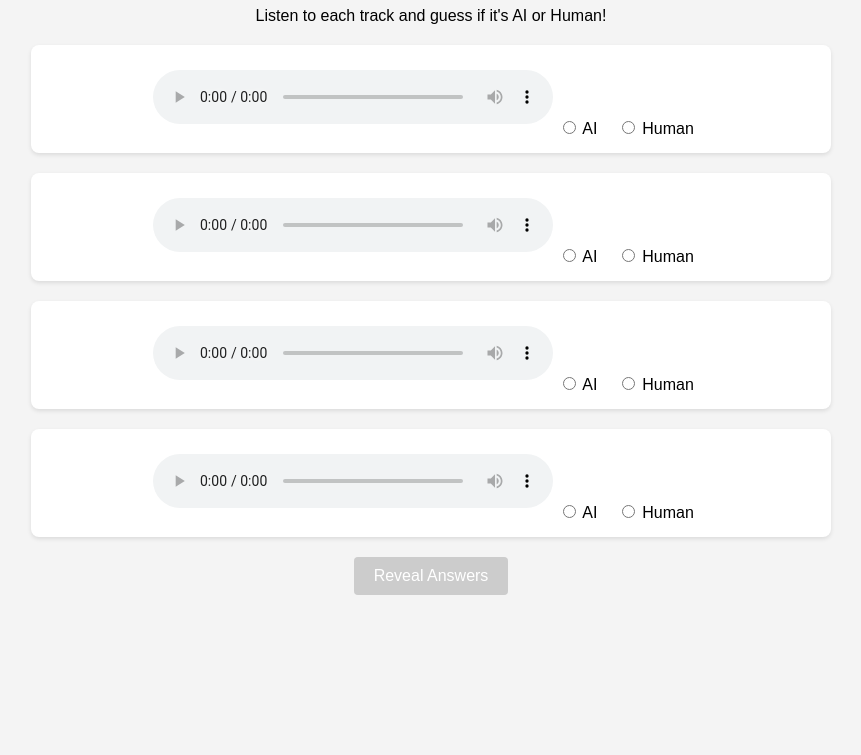
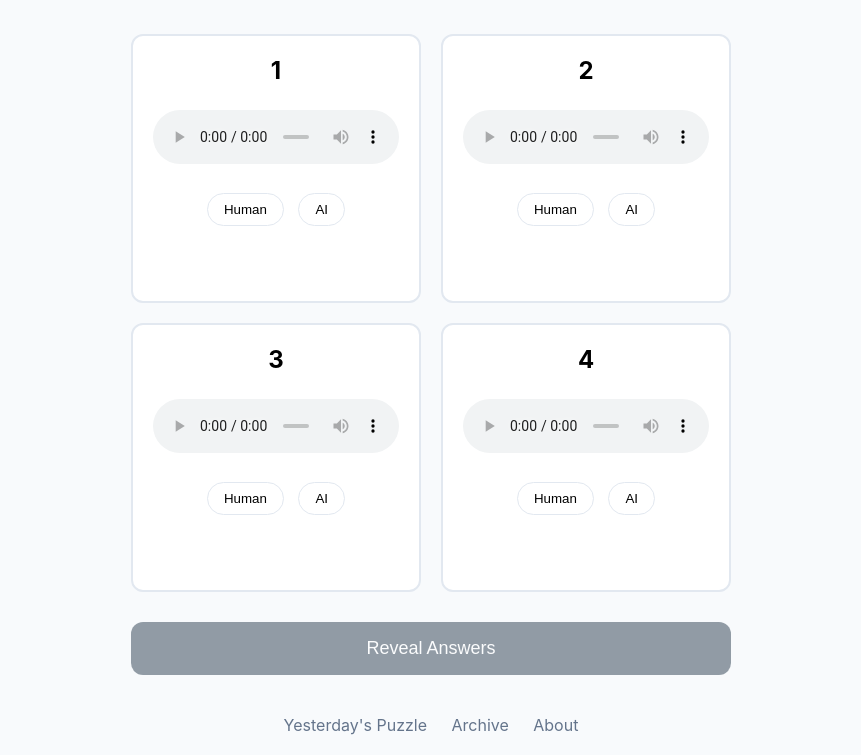
Before and after one commit to transplantings/music-quiz, a plain HTML site: page index.html in a window 1280 px wide. Shown: the part 93-848 px from the top of the page, without its empty margins (209-1070 px from the left). Before the commit the page ends 800 px from the top, so only its background shows below. Drawn offline with Linux system fonts and the light colour scheme.

Commit message:
Update index.html

```diff
--- a/index.html
+++ b/index.html
@@ -3,177 +3,248 @@
 <head>
   <meta charset="UTF-8">
   <meta name="viewport" content="width=device-width, initial-scale=1.0">
-  <title>AI Music Challenge</title>
+  <title>Synth Guess</title>
   <style>
+    :root {
+      --primary-color: #2c3e50;
+      --background-color: #f8fafc;
+      --correct-color: #4ade80;
+      --incorrect-color: #f87171;
+      --border-color: #e2e8f0;
+    }
+
     body {
-      font-family: Arial, sans-serif;
-      text-align: center;
-      background-color: #f4f4f4;
+      font-family: -apple-system, BlinkMacSystemFont, 'Segoe UI', Roboto, sans-serif;
+      background-color: var(--background-color);
+      margin: 0;
       padding: 20px;
-      max-width: 800px;
+    }
+
+    .container {
+      max-width: 600px;
       margin: 0 auto;
     }
-    .track {
-      margin: 20px 0;
-      padding: 15px;
-      background-color: white;
-      border-radius: 8px;
-      box-shadow: 0 2px 4px rgba(0,0,0,0.1);
+
+    header {
+      text-align: center;
+      margin-bottom: 40px;
     }
-    .track audio {
+
+    h1 {
+      font-size: 32px;
+      margin: 0;
+    }
+
+    .subtitle {
+      color: #64748b;
+      margin-top: 8px;
+    }
+
+    .grid {
+      display: grid;
+      grid-template-columns: repeat(2, 1fr);
+      gap: 20px;
+      margin-bottom: 30px;
+    }
+
+    .song-tile {
+      background: white;
+      border: 2px solid var(--border-color);
+      border-radius: 12px;
+      padding: 20px;
+      text-align: center;
+    }
+
+    .song-number {
+      font-size: 24px;
+      font-weight: bold;
+      margin-bottom: 15px;
+    }
+
+    .audio-player {
+      width: 100%;
       margin: 10px 0;
+    }
+
+    .choice-buttons {
+      margin: 15px 0;
+    }
+
+    .choice-btn {
+      padding: 8px 16px;
+      margin: 0 5px;
+      border: 1px solid var(--border-color);
+      border-radius: 20px;
+      background: white;
+      cursor: pointer;
+    }
+
+    .choice-btn.selected {
+      background: var(--primary-color);
+      color: white;
+    }
+
+    .result {
+      font-size: 32px;
+      margin-top: 10px;
+      min-height: 40px;
+    }
+
+    .correct {
+      color: var(--correct-color);
+    }
+
+    .incorrect {
+      color: var(--incorrect-color);
+    }
+
+    #revealBtn {
+      display: block;
       width: 100%;
-      max-width: 400px;
-    }
-    .track label {
-      margin-right: 15px;
-    }
-    .result {
-      display: none;
-      margin-top: 10px;
-      padding: 10px;
-      border-radius: 4px;
-    }
-    .correct {
-      background-color: #d4edda;
-      color: #155724;
-    }
-    .incorrect {
-      background-color: #f8d7da;
-      color: #721c24;
-    }
-    button {
-      padding: 10px 20px;
-      background-color: #007BFF;
+      padding: 16px;
+      font-size: 18px;
+      background: var(--primary-color);
       color: white;
       border: none;
-      border-radius: 4px;
+      border-radius: 12px;
       cursor: pointer;
-      font-size: 16px;
-      transition: background-color 0.3s;
+      opacity: 0.5;
     }
-    button:hover {
-      background-color: #0056b3;
+
+    #revealBtn:not(:disabled) {
+      opacity: 1;
     }
-    button:disabled {
-      background-color: #cccccc;
-      cursor: not-allowed;
+
+    .archives {
+      text-align: center;
+      margin-top: 40px;
     }
-    .score {
-      display: none;
-      margin-top: 20px;
-      font-size: 18px;
-      font-weight: bold;
+
+    .archives a {
+      color: #64748b;
+      text-decoration: none;
+      margin: 0 10px;
     }
   </style>
 </head>
 <body>
-  <h1>AI Music Challenge - Daily</h1>
-  <p>Listen to each track and guess if it's AI or Human!</p>
-  <div id="track1" class="track">
-    <audio controls>
+  <div class="container">
+    <header>
+      <h1>Synth Guess</h1>
+      <div class="subtitle">Find the AI song</div>
+    </header>
+
+    <div class="grid">
+      <div class="song-tile">
+        <div class="song-number">1</div>
+        <audio class="audio-player" controls>
           <source src="Song01.mp3" type="audio/mpeg">
+          Your browser does not support the audio element.
         </audio>
-    <label>
-      <input type="radio" name="track1" value="AI"> AI
-    </label>
-    <label>
-      <input type="radio" name="track1" value="Human"> Human
-    </label>
-    <div class="result"></div>
+        <div class="choice-buttons">
+          <button class="choice-btn" onclick="makeSelection(1, 'Human')">Human</button>
+          <button class="choice-btn" onclick="makeSelection(1, 'AI')">AI</button>
         </div>
-  <div id="track2" class="track">
-    <audio controls>
+        <div class="result" id="result1"></div>
+      </div>
+
+      <div class="song-tile">
+        <div class="song-number">2</div>
+        <audio class="audio-player" controls>
           <source src="Song02.mp3" type="audio/mpeg">
+          Your browser does not support the audio element.
         </audio>
-    <label>
-      <input type="radio" name="track2" value="AI"> AI
-    </label>
-    <label>
-      <input type="radio" name="track2" value="Human"> Human
-    </label>
-    <div class="result"></div>
+        <div class="choice-buttons">
+          <button class="choice-btn" onclick="makeSelection(2, 'Human')">Human</button>
+          <button class="choice-btn" onclick="makeSelection(2, 'AI')">AI</button>
         </div>
-  <div id="track3" class="track">
-    <audio controls>
+        <div class="result" id="result2"></div>
+      </div>
+
+      <div class="song-tile">
+        <div class="song-number">3</div>
+        <audio class="audio-player" controls>
           <source src="Song03.mp3" type="audio/mpeg">
+          Your browser does not support the audio element.
         </audio>
-    <label>
-      <input type="radio" name="track3" value="AI"> AI
-    </label>
-    <label>
-      <input type="radio" name="track3" value="Human"> Human
-    </label>
-    <div class="result"></div>
+        <div class="choice-buttons">
+          <button class="choice-btn" onclick="makeSelection(3, 'Human')">Human</button>
+          <button class="choice-btn" onclick="makeSelection(3, 'AI')">AI</button>
         </div>
-  <div id="track4" class="track">
-    <audio controls>
+        <div class="result" id="result3"></div>
+      </div>
+
+      <div class="song-tile">
+        <div class="song-number">4</div>
+        <audio class="audio-player" controls>
           <source src="Song04.mp3" type="audio/mpeg">
+          Your browser does not support the audio element.
         </audio>
-    <label>
-      <input type="radio" name="track4" value="AI"> AI
-    </label>
-    <label>
-      <input type="radio" name="track4" value="Human"> Human
-    </label>
-    <div class="result"></div>
+        <div class="choice-buttons">
+          <button class="choice-btn" onclick="makeSelection(4, 'Human')">Human</button>
+          <button class="choice-btn" onclick="makeSelection(4, 'AI')">AI</button>
         </div>
+        <div class="result" id="result4"></div>
+      </div>
+    </div>
+
     <button id="revealBtn" onclick="revealAnswers()" disabled>Reveal Answers</button>
-  <div id="score" class="score"></div>
+
+    <div class="archives">
+      <a href="#">Yesterday's Puzzle</a>
+      <a href="#">Archive</a>
+      <a href="#">About</a>
+    </div>
+  </div>
+
   <script>
-    const revealButton = document.getElementById('revealBtn');
-    const tracks = document.querySelectorAll('.track');
-    const scoreDiv = document.getElementById('score');
-
     const correctAnswers = {
-      track1: 'Human',
-      track2: 'AI',
-      track3: 'Human',
-      track4: 'Human'
+      1: 'Human',
+      2: 'AI',
+      3: 'Human',
+      4: 'Human'
     };
 
-    // Enable the Reveal button once all tracks are guessed
-    tracks.forEach(track => {
-      track.addEventListener('change', () => {
-        const allGuessed = Array.from(tracks).every(track =>
-          track.querySelector('input:checked')
-        );
-        revealButton.disabled = !allGuessed;
-      });
-    });
+    let selections = {
+      1: null,
+      2: null,
+      3: null,
+      4: null
+    };
 
-    function revealAnswers() {
-      let correctCount = 0;
+    function makeSelection(trackNumber, choice) {
+      // Update selection
+      selections[trackNumber] = choice;
 
-      tracks.forEach((track, index) => {
-        const trackId = `track${index + 1}`;
-        const selectedAnswer = track.querySelector('input:checked').value;
-        const correctAnswer = correctAnswers[trackId];
-        const resultDiv = track.querySelector('.result');
-
-        resultDiv.style.display = 'block';
-
-        if (selectedAnswer === correctAnswer) {
-          correctCount++;
-          resultDiv.className = 'result correct';
-          resultDiv.textContent = `Correct! This was ${correctAnswer}-made music.`;
+      // Update button styles
+      const buttons = document.querySelectorAll(`.song-tile:nth-child(${trackNumber}) .choice-btn`);
+      buttons.forEach(button => {
+        if (button.textContent === choice) {
+          button.classList.add('selected');
         } else {
-          resultDiv.className = 'result incorrect';
-          resultDiv.textContent = `Incorrect. This was actually ${correctAnswer}-made music.`;
+          button.classList.remove('selected');
         }
       });
 
-      // Display final score
-      scoreDiv.style.display = 'block';
-      scoreDiv.textContent = `Final Score: ${correctCount}/4`;
+      // Check if all selections are made
+      const allSelected = Object.values(selections).every(selection => selection !== null);
+      document.getElementById('revealBtn').disabled = !allSelected;
+    }
 
-      // Disable all radio buttons after reveal
-      document.querySelectorAll('input[type="radio"]').forEach(radio => {
-        radio.disabled = true;
+    function revealAnswers() {
+      // Disable all buttons
+      document.querySelectorAll('.choice-btn').forEach(button => {
+        button.disabled = true;
       });
+      document.getElementById('revealBtn').disabled = true;
 
-      // Disable reveal button
-      revealButton.disabled = true;
+      // Show results
+      for (let trackNumber = 1; trackNumber <= 4; trackNumber++) {
+        const resultDiv = document.getElementById(`result${trackNumber}`);
+        const isCorrect = selections[trackNumber] === correctAnswers[trackNumber];
+        resultDiv.textContent = isCorrect ? '✓' : '✗';
+        resultDiv.className = `result ${isCorrect ? 'correct' : 'incorrect'}`;
+      }
     }
   </script>
 </body>
```
Lines whose indentation alone changed are shown as unchanged.
